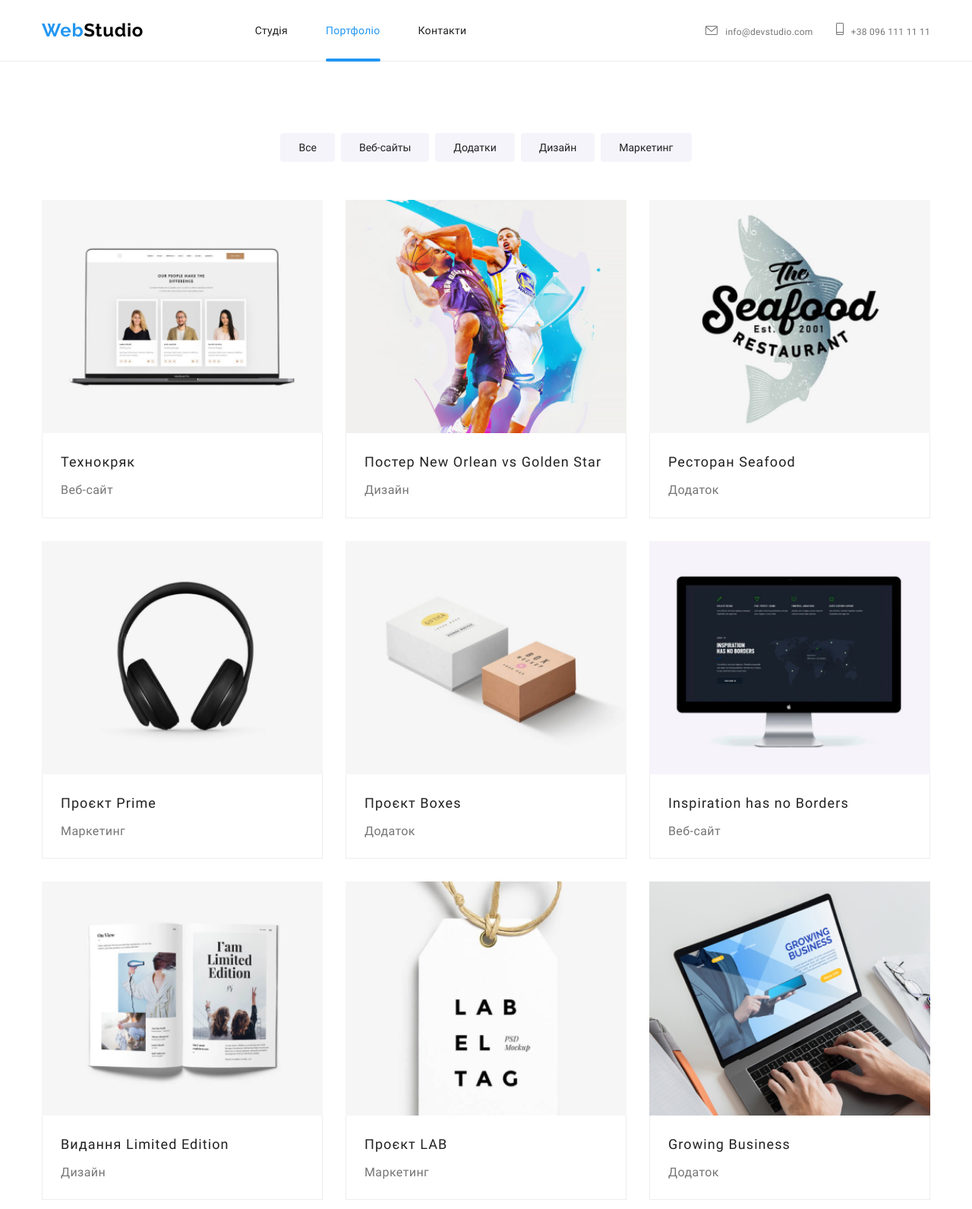
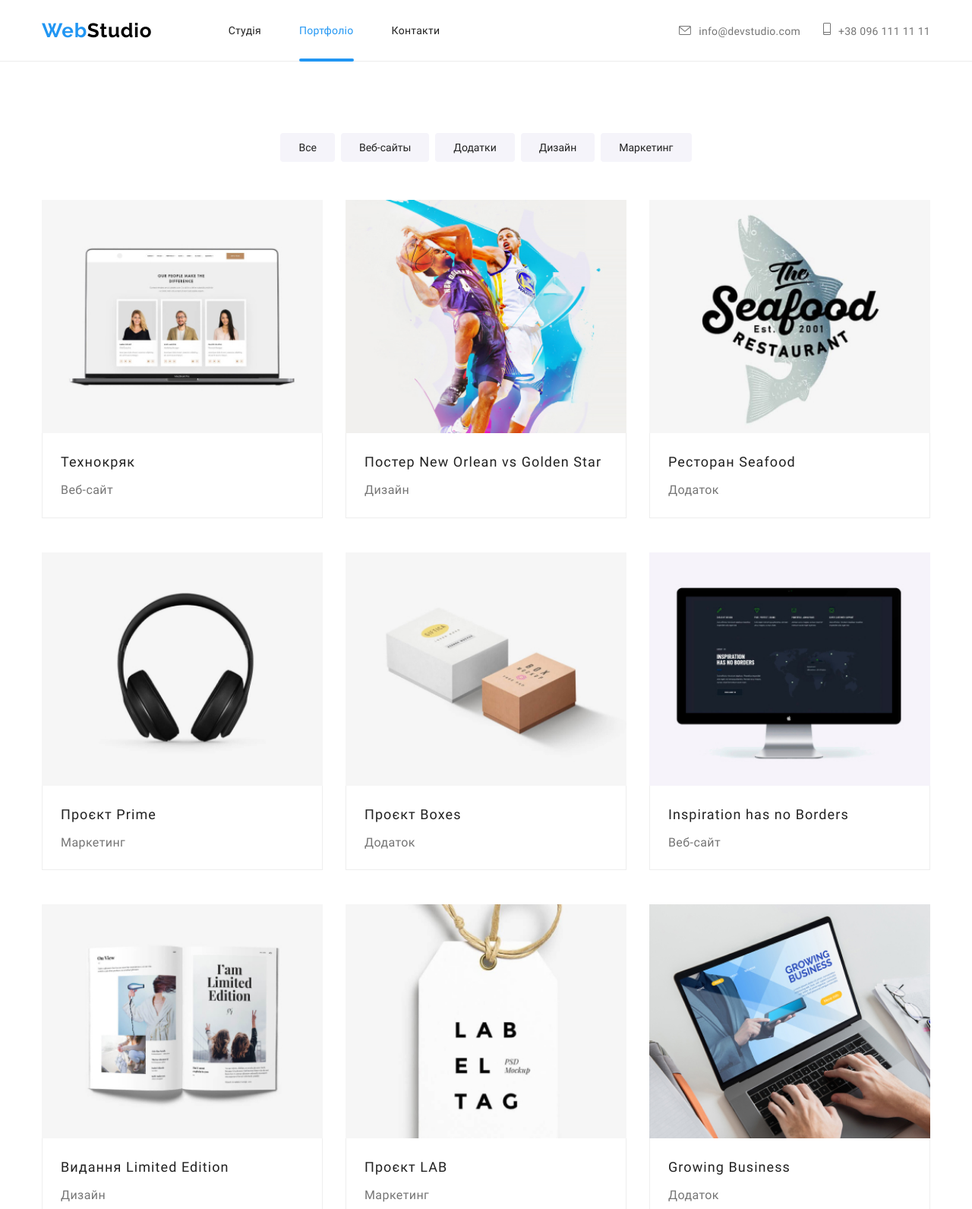
Before and after one commit to Ayzen-Olha/goit-markup-hw-08, a plain HTML site: page portfolio.html in a window 1280 px wide. Shown: the top 1591 px of the page at 76% size. Drawn offline with nearby package versions, Linux system fonts and the light colour scheme.

Commit message:
last edits hw8

```diff
--- a/sass/components/_filter-nav.scss
+++ b/sass/components/_filter-nav.scss
@@ -3,7 +3,6 @@
   flex-wrap: wrap;
   row-gap: 15px;
   column-gap: 8px;
-  // min-width: 290px;
 
   @media screen and (min-width: 768px) {
     justify-content: center;
--- a/sass/components/_form.scss
+++ b/sass/components/_form.scss
@@ -1,7 +1,7 @@
 .form {
   text-align: center;
   color: var(--main-text-color);
-  max-width: 370px;
+  // max-width: 370px;
 
   @media screen and (min-width: 480px) {
     width: 370px;
@@ -73,6 +73,10 @@
     margin-top: 20px;
     font-size: 12px;
     line-height: 1.17;
+
+    @media screen and (min-width: 1200px) {
+      font-size: 14px;
+    }
   }
 
   &__agreement-icon {
--- a/sass/components/_logo.scss
+++ b/sass/components/_logo.scss
@@ -6,12 +6,14 @@
   letter-spacing: 0.03em;
   color: var(--accent-text-color);
 
-  // font-size: 26px;
-  // line-height: 1.2;
-
   @media screen and (min-width: 480px) {
     font-size: 24px;
     line-height: 1.17;
+  }
+
+  @media screen and (min-width: 1200px) {
+    font-size: 26px;
+    line-height: 1.16;
   }
 
   &__studio--black {
--- a/sass/components/_portfolio.scss
+++ b/sass/components/_portfolio.scss
@@ -29,7 +29,9 @@
   }
 
   &__link {
-    margin-bottom: 30px;
+    &:not(:last-child) {
+      margin-bottom: 30px;
+    }
 
     @media screen and (min-width: 768px) {
       margin: 15px;
--- a/sass/layout/_auth.scss
+++ b/sass/layout/_auth.scss
@@ -27,6 +27,10 @@
       font-size: 12px;
     }
 
+    @media screen and (min-width: 1200px) {
+      font-size: 14px;
+    }
+
     &--large {
       font-size: 34px;
       color: var(--accent-text-color);
@@ -34,6 +38,10 @@
       @media screen and (min-width: 768px) {
         font-size: 12px;
         color: var(--main-text-color);
+      }
+
+      @media screen and (min-width: 1200px) {
+        font-size: 14px;
       }
     }
   }
--- a/sass/layout/_header.scss
+++ b/sass/layout/_header.scss
@@ -31,6 +31,7 @@
 
     @media screen and (min-width: 1200px) {
       margin-right: 315px;
+      margin-left: 92px;
     }
   }
 }
```
Also changed, not shown: css/main.css, css/main.min.css, 2 other files.
